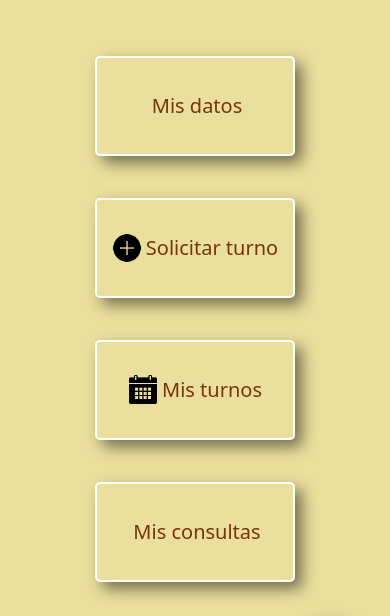
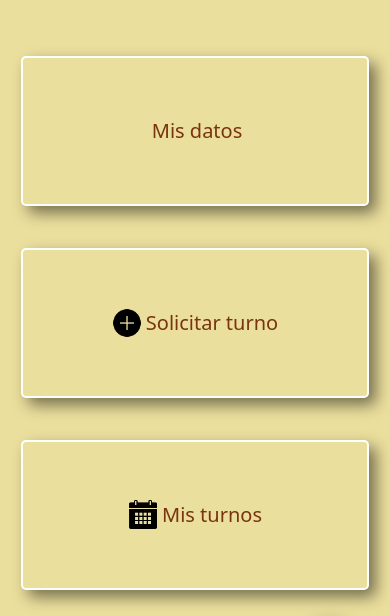
Before and after one commit to AlvaroJC17/Nani-Estetica, a plain HTML site: page home.html in a window 390 px wide. Shown: the part 132-748 px from the top of the page. Drawn offline with nearby package versions, Linux system fonts and the light colour scheme.

Commit message:
verificando home.html en diferentes alturas

```diff
--- a/css/styles.css
+++ b/css/styles.css
@@ -677,6 +677,10 @@ footer {
 
 @media(max-width: 1440px){
 
+    .container{
+        margin-bottom: 65px;
+    }
+
     .main-misdatos{
         padding-top: 30px;
         padding-bottom: 30px;
@@ -708,12 +712,6 @@ footer {
       .form-misdatos .text-center{
         font-size: 15px;
       }
-
-      .ft {
-        height: 100px;
-        width: 360px;
-        font-size: 20px;
-    }
 
     .main-home{
         /*Le da altura al main y ajusta todo en el centro de la pagina*/
@@ -902,15 +900,17 @@ footer {
         display: none;
     }
 
-    .footer-home-home {
-        /*Le da el color degradado al footer, el ancho y los maregenes*/
-        position: static;
-    }
 
 
 }
 
 @media(max-width: 576px) {
+
+    .ft {
+        height: 200px;
+        width: 360px;
+        font-size: 20px;
+    }
     .header-flex {
         /*Posciona el logo principal encima del titulo principal para este tamaño de pantalla! NO BORRAR! */
         display: block;
@@ -974,6 +974,12 @@ footer {
 }
 
 @media (max-width: 400px) {
+
+    .ft {
+        height: 150px;
+        width: 360px;
+        font-size: 20px;
+    }
 
     .bn632-hover {
         width: 180px;
@@ -1050,12 +1056,6 @@ footer {
         width: 15rem !important;
     }
 
-    .ft{
-        height: 100px;
-        width: 200px;
-        font-size: 20px;
-    }
-
     .img-logo{
         margin-left: 0px;
     }
```
